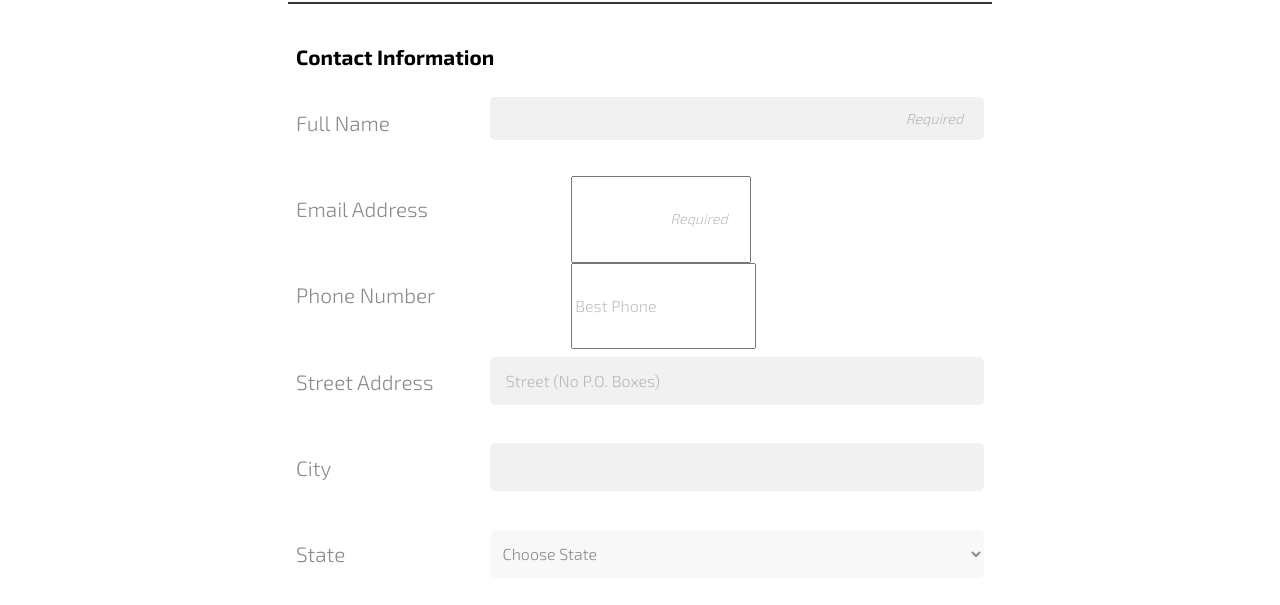
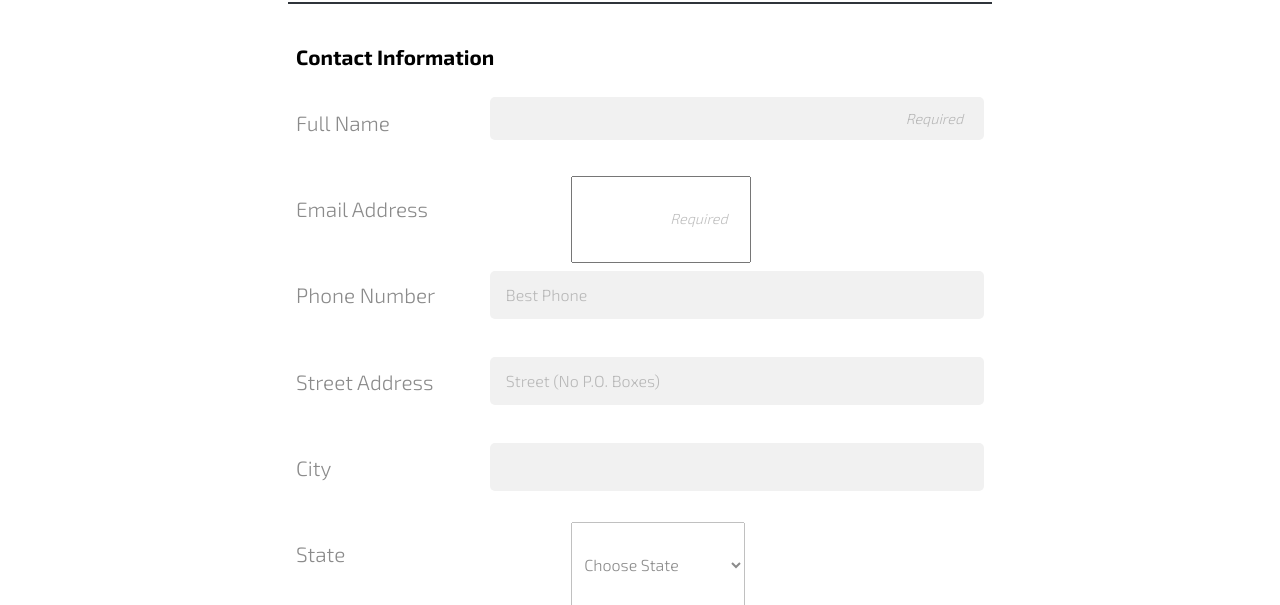
Before and after one commit to RoadDragon/techdegree-project-3, a plain HTML site: page index.html in a window 1280 px wide. Shown: the part 213-818 px from the top of the page. Drawn offline with Linux system fonts and the light colour scheme.

Commit message:
style "tel" and "email" input types

```diff
--- a/css/style.css
+++ b/css/style.css
@@ -68,6 +68,8 @@ label {
     margin: 1em 0;
 }
 input[type="text"],
+input[type="tel"],
+input[type="email"]
 select,
 textarea,
 button {
```
